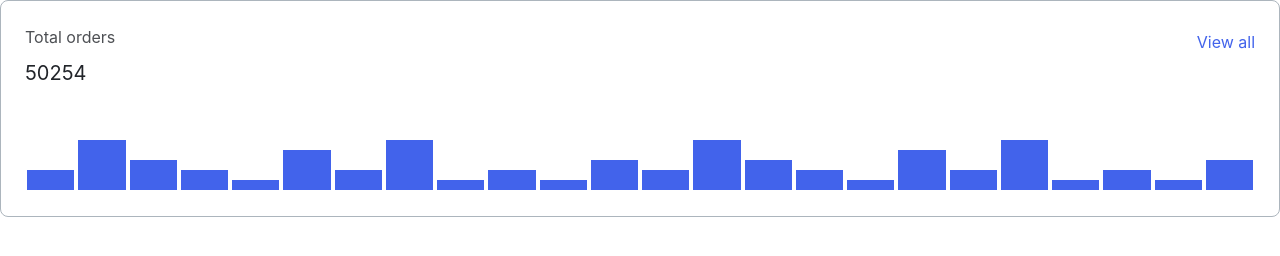
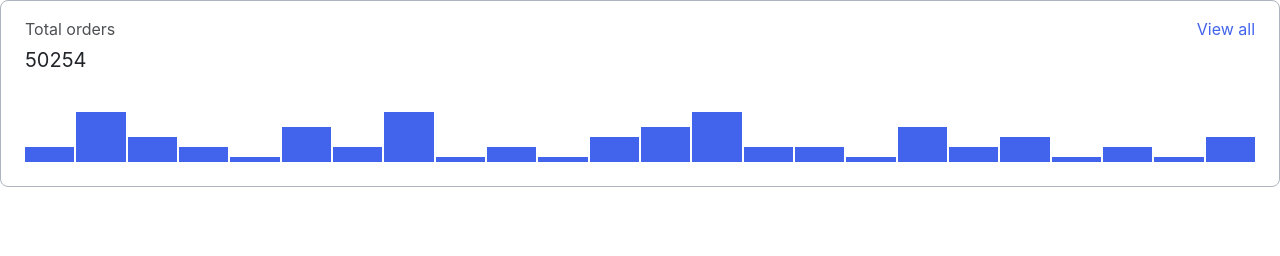
Before and after one commit to js-tasks-ru/htmlcss-20231222_svzhloba, a website: page 04-lection2/01-histogram/index.html in a window 1280 px wide. Drawn offline with Linux system fonts and the light colour scheme.

Commit message:
add refactor

```diff
--- a/04-lection2/01-histogram/histogram.css
+++ b/04-lection2/01-histogram/histogram.css
@@ -4,20 +4,23 @@
   border-radius: 8px;
   display: flex;
   flex-direction: column;
+  gap: 39px;
+  padding: 16px 24px 24px;
+  box-sizing: border-box;
+}
+
+.histogram__top {
+  display: flex;
+  flex-direction: column;
   gap: 6px;
-  padding: 24px;
-  box-sizing: border-box;
 }
 
 .histogram__header {
   display: flex;
   justify-content: space-between;
-  height: 29px;
 }
 
 .histogram__totaltext {
-  display: inline-block;
-  width: 200px;
   color: var(--black);
   font-family: Inter;
   font-size: 16px;
@@ -52,31 +55,31 @@
 .histogram__rectangles {
   display: flex;
   align-items: flex-end;
-  height: 100px;
+  height: 50px;
+  gap: 2px;
 }
 
 .histogram__rectangle {
   background-color: var(--blue-2);
   flex-grow: 1;
-  border: 2px solid var(--white);
 }
 
 .histogram__rectangle_10 {
-  height: 10px;
-}
-
-.histogram__rectangle_20 {
-  height: 20px;
+  height: 10%;
 }
 
 .histogram__rectangle_30 {
-  height: 30px;
-}
-
-.histogram__rectangle_40 {
-  height: 40px;
+  height: 30%;
 }
 
 .histogram__rectangle_50 {
-  height: 50px;
+  height: 50%;
 }
+
+.histogram__rectangle_70 {
+  height: 70%;
+}
+
+.histogram__rectangle_100 {
+  height: 100%;
+}
--- a/04-lection2/01-histogram/index.html
+++ b/04-lection2/01-histogram/index.html
@@ -7,36 +7,38 @@
     </head>
     <body>
         <div class="histogram">
-            <div class="histogram__header">
-                <div class="histogram__totaltext">Total orders</div>
-                <div class="histogram__filter">View all</div>
+            <div class="histogram__top">
+                <div class="histogram__header">
+                    <div class="histogram__totaltext">Total orders</div>
+                    <a class="histogram__filter">View all</a>
+                </div>
+                <div class="histogram__totalcount">50254</div>
             </div>
-            <div class="histogram__totalcount">50254</div>
             <div class="histogram__rectangles">
-                <div class="histogram__rectangle histogram__rectangle_20"></div>
+                <div class="histogram__rectangle histogram__rectangle_30"></div>
+                <div class="histogram__rectangle histogram__rectangle_100"></div>
                 <div class="histogram__rectangle histogram__rectangle_50"></div>
                 <div class="histogram__rectangle histogram__rectangle_30"></div>
-                <div class="histogram__rectangle histogram__rectangle_20"></div>
                 <div class="histogram__rectangle histogram__rectangle_10"></div>
-                <div class="histogram__rectangle histogram__rectangle_40"></div>
-                <div class="histogram__rectangle histogram__rectangle_20"></div>
+                <div class="histogram__rectangle histogram__rectangle_70"></div>
+                <div class="histogram__rectangle histogram__rectangle_30"></div>
+                <div class="histogram__rectangle histogram__rectangle_100"></div>
+                <div class="histogram__rectangle histogram__rectangle_10"></div>
+                <div class="histogram__rectangle histogram__rectangle_30"></div>
+                <div class="histogram__rectangle histogram__rectangle_10"></div>
+                <div class="histogram__rectangle histogram__rectangle_50"></div>
+                <div class="histogram__rectangle histogram__rectangle_70"></div>
+                <div class="histogram__rectangle histogram__rectangle_100"></div>
+                <div class="histogram__rectangle histogram__rectangle_30"></div>
+                <div class="histogram__rectangle histogram__rectangle_30"></div>
+                <div class="histogram__rectangle histogram__rectangle_10"></div>
+                <div class="histogram__rectangle histogram__rectangle_70"></div>
+                <div class="histogram__rectangle histogram__rectangle_30"></div>
                 <div class="histogram__rectangle histogram__rectangle_50"></div>
                 <div class="histogram__rectangle histogram__rectangle_10"></div>
-                <div class="histogram__rectangle histogram__rectangle_20"></div>
+                <div class="histogram__rectangle histogram__rectangle_30"></div>
                 <div class="histogram__rectangle histogram__rectangle_10"></div>
-                <div class="histogram__rectangle histogram__rectangle_30"></div>
-                <div class="histogram__rectangle histogram__rectangle_20"></div>
                 <div class="histogram__rectangle histogram__rectangle_50"></div>
-                <div class="histogram__rectangle histogram__rectangle_30"></div>
-                <div class="histogram__rectangle histogram__rectangle_20"></div>
-                <div class="histogram__rectangle histogram__rectangle_10"></div>
-                <div class="histogram__rectangle histogram__rectangle_40"></div>
-                <div class="histogram__rectangle histogram__rectangle_20"></div>
-                <div class="histogram__rectangle histogram__rectangle_50"></div>
-                <div class="histogram__rectangle histogram__rectangle_10"></div>
-                <div class="histogram__rectangle histogram__rectangle_20"></div>
-                <div class="histogram__rectangle histogram__rectangle_10"></div>
-                <div class="histogram__rectangle histogram__rectangle_30"></div>
             </div>
         </div>
     </body>
```
